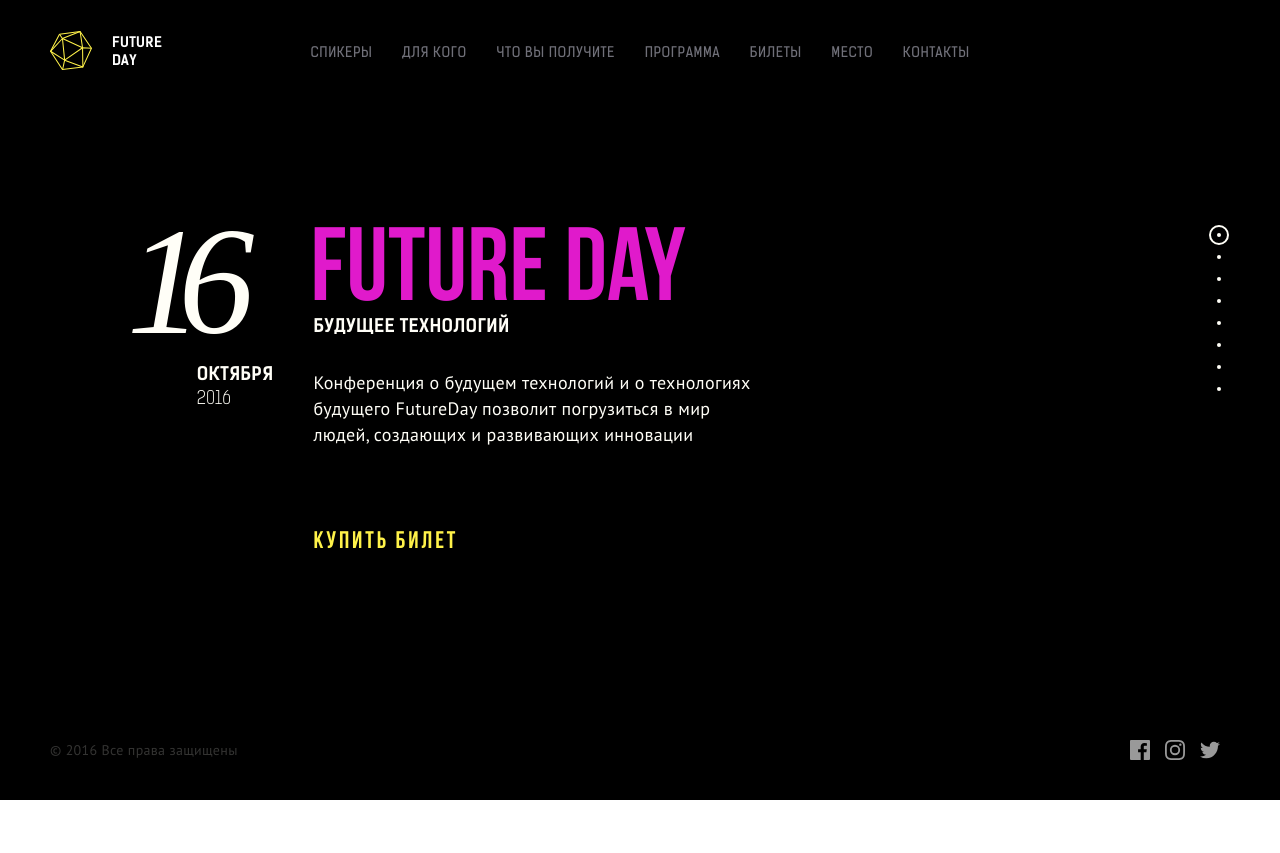
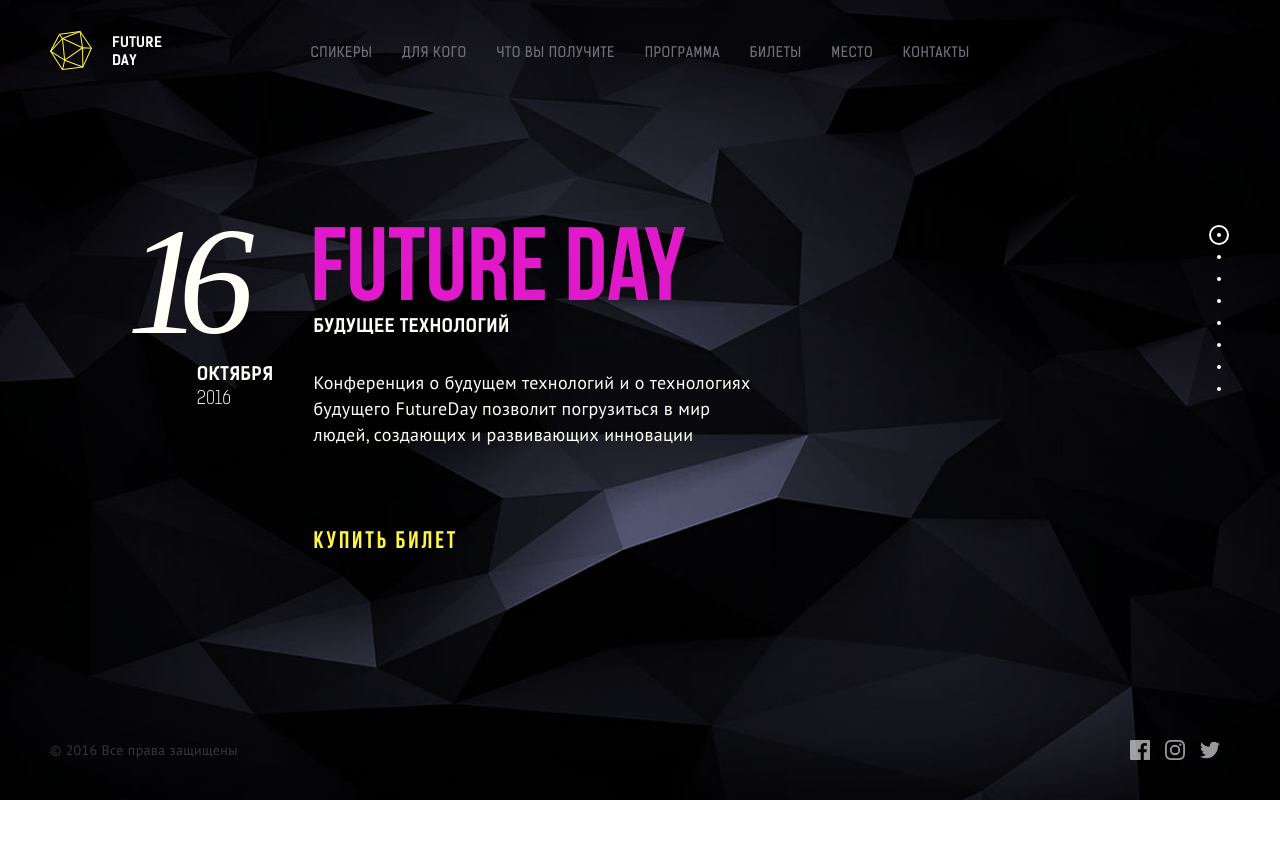
Before and after one commit to ArtemZamuruev/futureday-landing, a plain HTML site: page index.html in a window 1280 px wide. Shown: the top 853 px of the page. Drawn offline with Linux system fonts and the light colour scheme; some packages are replaced by stand-ins of ours.

Commit message:
Убран вызов background_changing.js для подключения scrollmagic.io

```diff
--- a/index.html
+++ b/index.html
@@ -742,6 +742,6 @@
   <script type="text/javascript" defer src="./js/lazyloading.js"></script>
   <script type="text/javascript" defer src="./js/logoclick.js"></script>
   <script type="text/javascript" defer src="./js/anchoring.js"></script>
-  <script type="text/javascript" defer src="./js/background_changing.js"></script>
+<!--   <script type="text/javascript" defer src="./js/background_changing.js"></script> -->
   </body>
 </html>
```
